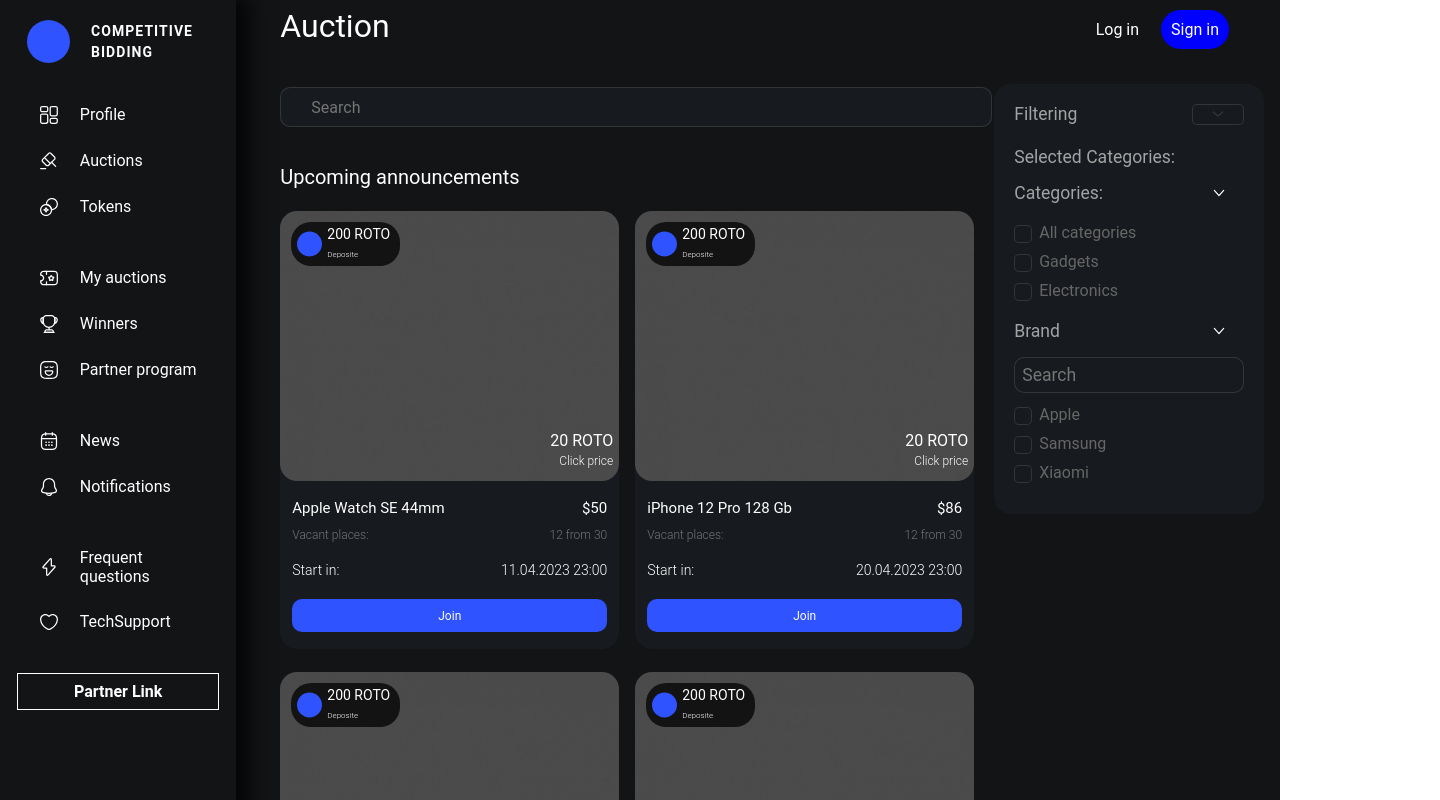
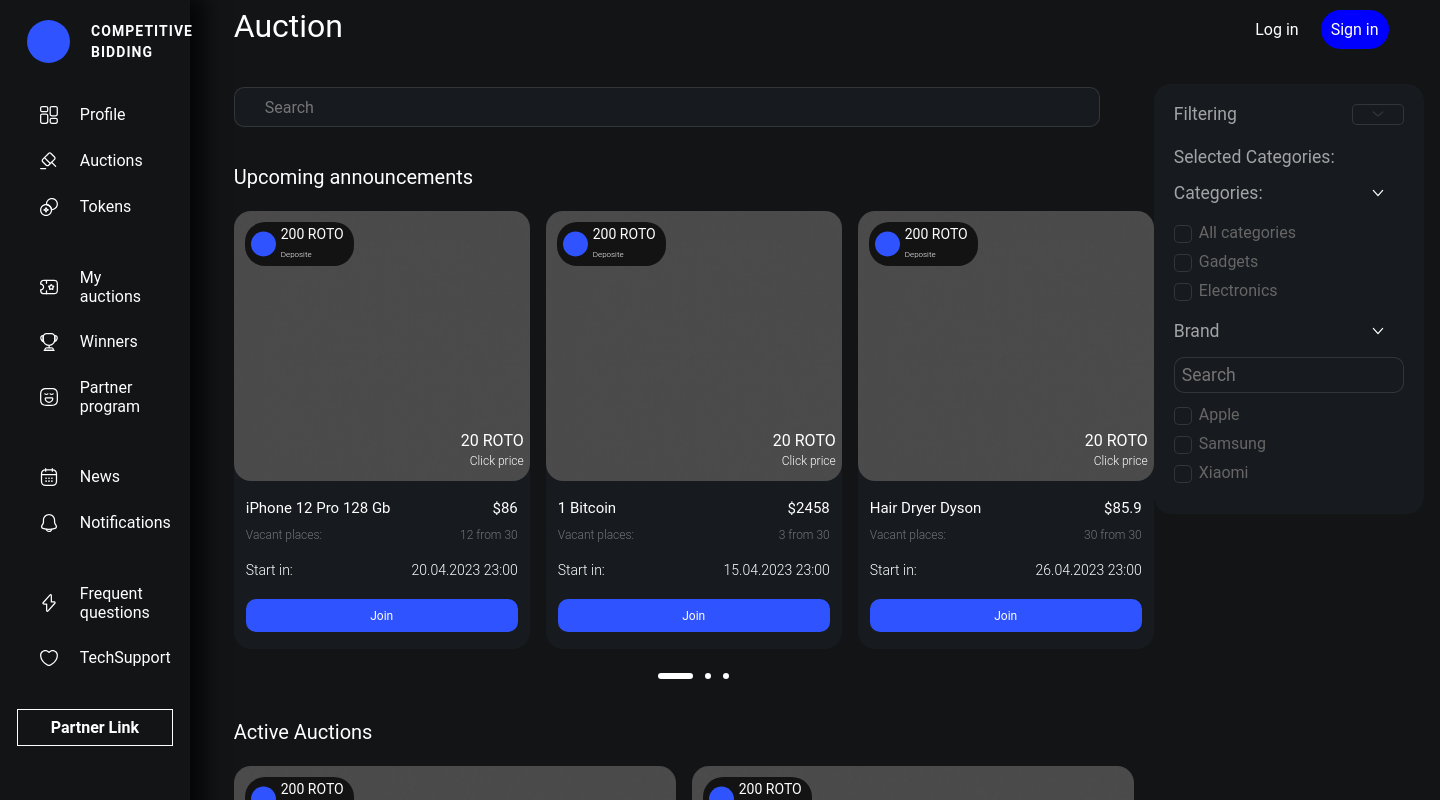
Before and after one commit to competitivebidding/frontend, a React (Vite) app: page /auctions in a window 1280 px wide. Shown: the top 800 px of the page, 1440 px wide, since content can reach past the window. Built offline with nearby package versions, Linux system fonts and the light colour scheme.

Commit message:
base to auction slider

```diff
--- a/src/pages/pageAuctions/AuctionsPage.jsx
+++ b/src/pages/pageAuctions/AuctionsPage.jsx
@@ -17,7 +17,7 @@ const MyAuctionsPage = ({ title }) => {
       date: '2023-04-11T23:00',
       price: '50',
       places: 12,
-      status: 'none',
+      status: 'active',
       id: 1,
     },
     {
@@ -27,7 +27,7 @@ const MyAuctionsPage = ({ title }) => {
       date: '2023-04-20T23:00',
       price: '86',
       places: 12,
-      status: 'none',
+      status: 'wait',
       id: 2,
     },
     {
@@ -37,7 +37,7 @@ const MyAuctionsPage = ({ title }) => {
       date: '2023-04-15T23:00',
       price: '2458',
       places: 3,
-      status: 'none',
+      status: 'wait',
       id: 3,
     },
     {
@@ -47,7 +47,7 @@ const MyAuctionsPage = ({ title }) => {
       date: '2023-04-30T23:00',
       price: '98.3',
       places: 15,
-      status: 'none',
+      status: 'active',
       id: 4,
     },
     {
@@ -57,7 +57,7 @@ const MyAuctionsPage = ({ title }) => {
       date: '2023-04-26T23:00',
       price: '85.9',
       places: 30,
-      status: 'none',
+      status: 'wait',
       id: 5,
     },
     {
@@ -67,8 +67,68 @@ const MyAuctionsPage = ({ title }) => {
       date: '2023-04-15T23:00',
       price: '183.9',
       places: 0,
-      status: 'none',
+      status: 'wait',
       id: 6,
+    },
+    {
+      img: '/src/pages/pageAuctions/img/quare.png',
+      alt: 'img',
+      name: 'MacBook Pro M1 256 Gb',
+      date: '2023-04-15T23:00',
+      price: '183.9',
+      places: 0,
+      status: 'wait',
+      id: 7,
+    },
+    {
+      img: '/src/pages/pageAuctions/img/quare.png',
+      alt: 'img',
+      name: 'MacBook Pro M1 256 Gb',
+      date: '2023-04-15T23:00',
+      price: '183.9',
+      places: 0,
+      status: 'wait',
+      id: 8,
+    },
+    {
+      img: '/src/pages/pageAuctions/img/quare.png',
+      alt: 'img',
+      name: 'MacBook Pro M1 256 Gb',
+      date: '2023-04-15T23:00',
+      price: '183.9',
+      places: 0,
+      status: 'wait',
+      id: 9,
+    },
+    {
+      img: '/src/pages/pageAuctions/img/quare.png',
+      alt: 'img',
+      name: 'MacBook Pro M1 256 Gb',
+      date: '2023-04-15T23:00',
+      price: '183.9',
+      places: 0,
+      status: 'wait',
+      id: 10,
+    },
+    {
+      img: '/src/pages/pageAuctions/img/quare.png',
+      alt: 'img',
+      name: 'MacBook Pro M1 256 Gb',
+      date: '2023-04-15T23:00',
+      price: '183.9',
+      places: 0,
+      status: 'wait',
+      id: 11,
+    },
+    {
+      img: '/src/pages/pageAuctions/img/quare.png',
+      alt: 'img',
+      name: 'MacBook Pro M1 256 Gb',
+      date: '2023-04-15T23:00',
+      price: '183.9',
+      places: 0,
+      status: 'active',
+      id: 11,
     },
   ])
 
@@ -92,7 +152,6 @@ const MyAuctionsPage = ({ title }) => {
       <div className="filter__cards">
         {/* </div> */}
         <div>
-          <div className="title">Upcoming announcements </div>
           <CardsAuctions data={data} />
         </div>
         <Filter />
--- a/src/pages/pageAuctions/auctionCards/AuctionCardTimer.jsx
+++ b/src/pages/pageAuctions/auctionCards/AuctionCardTimer.jsx
@@ -1,6 +1,6 @@
 import React, { useEffect, useRef, useState } from 'react'
 
-const AuctionCardTimer = ({ date, timer, changeStatus, id }) => {
+const AuctionCardTimer = ({ date, timer, id }) => {
   function getZero(num) {
     if (num >= 0 && num < 10) {
       return `0${num}`
@@ -28,7 +28,7 @@ const AuctionCardTimer = ({ date, timer, changeStatus, id }) => {
 
       if (distance < 0) {
         clearInterval(interval.current)
-        changeStatus(id, 'active')
+        // changeStatus(id, 'active')
       } else {
         setTimerHours(hours)
         setTimerMinutes(minutes)
--- /dev/null
+++ b/src/pages/pageAuctions/auctionCards/AuctionList.jsx
@@ -0,0 +1,18 @@
+import React from 'react'
+import AuctionCard from './AuctionCard'
+import './CardAuctions.scss'
+
+const AuctionList = ({ data }) => {
+    const auctionCards = data.map((card) => {
+        const { id, ...cardProps } = card;
+        return <AuctionCard key={id} {...cardProps} />
+    })
+
+    return (
+        <div>
+            <div className="auctionList">{auctionCards}</div>
+        </div>
+    )
+}
+
+export default AuctionList;
--- a/src/pages/pageAuctions/auctionCards/CardAuctions.jsx
+++ b/src/pages/pageAuctions/auctionCards/CardAuctions.jsx
@@ -1,17 +1,22 @@
 import React from 'react'
-import AuctionCard from './AuctionCard'
+// import AuctionCard from './AuctionCard'
+import Slider from './Slider'
+import AuctionList from './AuctionList'
 import './CardAuctions.scss'
 
-const CardsAuctions = ({ data }) => {
-  const auctionCards = data.map((card) => {
-    const { id, ...cardProps } = card;
-    return <AuctionCard key={id} {...cardProps} />
-  })
+const CardsAuctions = ({data}) => {
+  // const auctionCards = data.map((card) => {
+  //   const { id, ...cardProps } = card;
+  //   return <AuctionCard key={id} {...cardProps} />
+  // })
 
 
   return (
     <div>
-      <div className="auctionList">{auctionCards}</div>
+      <div className='title'>Upcoming announcements</div>
+      <Slider data={data.filter(card => (card.status == 'wait'))}/>
+      <div className="title">Active Auctions</div>
+      <AuctionList data={data.filter(card => (card.status == 'active'))} />
     </div>
   )
 }
--- /dev/null
+++ b/src/pages/pageAuctions/auctionCards/Slider.jsx
@@ -0,0 +1,51 @@
+import React from 'react';
+import AuctionCard from './AuctionCard';
+
+import './Slider.scss';
+
+const Slider = ({ data }) => {
+
+    let subarray = [];
+    for (let i = 0; i < Math.ceil(data.length / 3); i++) {
+        subarray[i] = data.slice((i * 3), (i * 3) + 3);
+    }
+
+    const Slide = ({ slideData }) => {
+        const card = slideData.map(item => {
+            const { id, ...itemProps } = item;
+            return <AuctionCard className="slider__card" key={id} {...itemProps} />
+        })
+        return (
+            <div className='slide'>
+                {card}
+            </div>
+        )
+    }
+
+    const slides = subarray.map((slideData, index) => {
+        return <Slide key={Math.floor(Math.random() * (100 - 1)) + 1} slideData={slideData} />
+    })
+
+    const dots = subarray.map((slide, index) => {
+        let clazz = 'slider__dots__item';
+        if (index == 0) {
+            clazz += ' active'
+        }
+
+        return <li className={clazz} data-slide-to={index}></li>
+    })
+
+
+    return (
+        <div className='slider'>
+            <div className='slider__track'>
+                {slides}
+            </div>
+            <ol className='slider__dots'>
+                {dots}
+            </ol>
+        </div>
+    );
+}
+
+export default Slider;
--- /dev/null
+++ b/src/pages/pageAuctions/auctionCards/Slider.scss
@@ -0,0 +1,42 @@
+.slider {
+    margin-bottom: 43px;
+    width: 920px;
+    &__track{
+        width: 100%;
+        height: 100%;
+        display: flex;
+        overflow: hidden;
+        margin-bottom: 24px;
+        .slide{
+            display: flex;
+            .card{
+                transition: all .3s;
+                min-width: 296px;
+                margin-right: 16px;
+                &:last-child{
+                    margin-right: 0px;
+                }
+            }
+        }
+    }
+    &__dots{
+        display: flex;
+        justify-content: center;
+        list-style: none;
+        &__item {
+            display: inline-block;
+            width: 6px;
+            height: 6px;
+            border-radius: 50%;
+            background-color: #fff;
+            margin-right: 12px;
+            &.active {
+                width: 35px;
+                border-radius: 4px;
+            }
+            &:last-child{
+                margin-right: 0px;
+            }
+        }
+    }
+}
--- a/src/pages/pageMyAuctions/MyAuctionContent/MyAuctionContent.jsx
+++ b/src/pages/pageMyAuctions/MyAuctionContent/MyAuctionContent.jsx
@@ -1,5 +1,5 @@
 import React, { useState } from 'react'
-import CardsAuctions from '../../pageAuctions/auctionCards/CardAuctions.jsx'
+import AuctionList from '../../pageAuctions/auctionCards/AuctionList.jsx'
 import './MyAuctionContent.scss'
 
 const MyAuctionContent = ({ data }) => {
@@ -37,7 +37,7 @@ const MyAuctionContent = ({ data }) => {
   return (
     <div className="myAuctions__content">
       <div className="myAuctions__btnsgroup">{btns}</div>
-      <CardsAuctions data={data.filter(card => (card.status == category))} />
+      <AuctionList data={data.filter(card => (card.status == category))} />
     </div>
   )
 }
```
